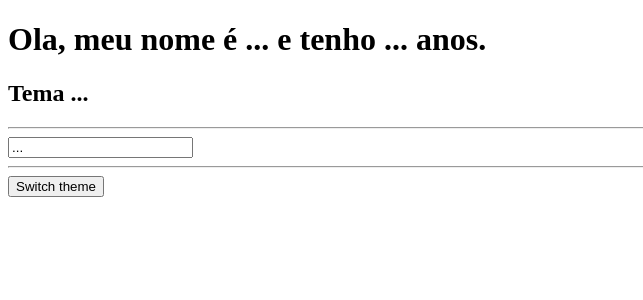
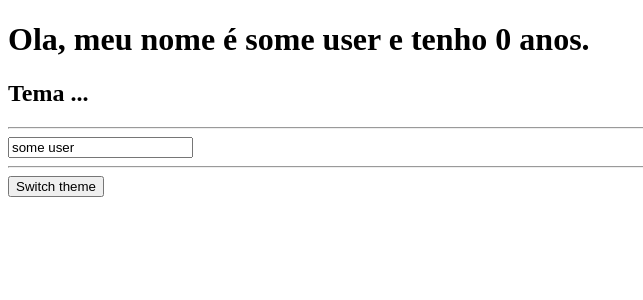
Before and after one commit to Larrire/React-redux-basics, a React (Create React App) app: page / in a window 1280 px wide. Shown: the top 300 px of the page, without its empty margins (0-643 px from the left). Built offline with nearby package versions, Linux system fonts and the light colour scheme.

Commit message:
Getting data from redux

```diff
--- a/src/App.tsx
+++ b/src/App.tsx
@@ -1,14 +1,19 @@
 import './App.css';
+import { useSelector } from 'react-redux';
+import { RootState } from './redux/store';
 
 function App() {
+
+  const user = useSelector((state: RootState) => state.user);
+
   return (
     <>
-      <h1>Ola, meu nome é ... e tenho ... anos.</h1>
+      <h1>Ola, meu nome é {user.name} e tenho {user.age} anos.</h1>
       <h2>Tema ...</h2>
 
       <hr />
 
-      <input type="text" value={'...'} />
+      <input type="text" value={user.name} />
 
       <hr />
 
```
